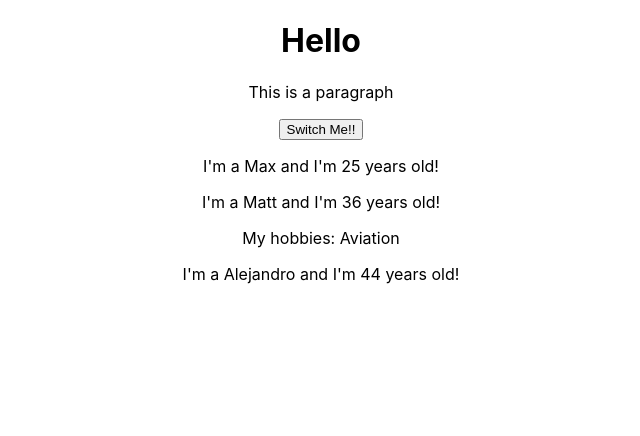
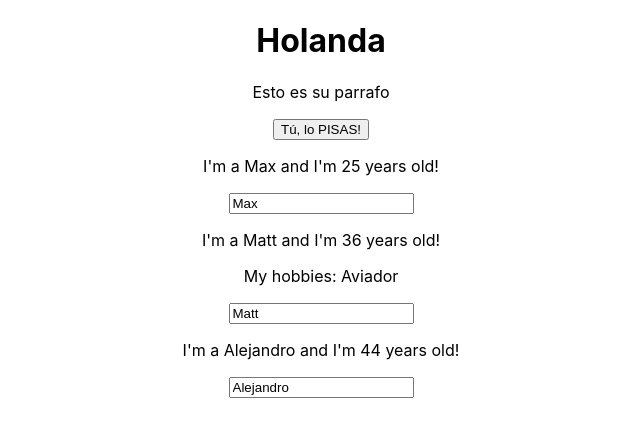
Before and after one commit to matias-harding/react-one, a React (Create React App) app: page / in a window 1280 px wide. Shown: the top 436 px of the page, without its empty margins (319-959 px from the left). Built offline with nearby package versions, Linux system fonts and the light colour scheme.

Commit message:
Two way binding with (event) handler (E46)

```diff
--- a/src/App.js
+++ b/src/App.js
@@ -13,8 +13,6 @@ class App extends Component {
   }
 
   switchNameHandler = (newName) => {
-    // console.log("Was clicked!");
-    // NOT's: this.state.person[0].name = 'Lolo Palanca';
     this.setState({
       persons: [
         {name: newName, age: 25},
@@ -24,19 +22,31 @@ class App extends Component {
     });
   }
 
+  nameChangedHandler = (event) => {
+    this.setState({
+      persons: [
+        {name: 'Max', age: 25},
+        {name: event.target.value, age: 36},
+        {name: 'Alejandro', age: 21}
+      ]
+    });
+  }
+
   render() {
     return (
       <div className="App">
-        <h1>Hello</h1>
-        <p>This is a paragraph</p>
-        <button onClick={this.switchNameHandler.bind(this, 'Maximilian')}>Switch Me!!</button>
+        <h1>Holanda</h1>
+        <p>Esto es su parrafo</p>
+        <button onClick={this.switchNameHandler.bind(this, 'Maximilian')}>Tú, lo PISAS!</button>
         <Person
           name={this.state.persons[0].name}
           age={this.state.persons[0].age} />
         <Person
           name={this.state.persons[1].name}
           age={this.state.persons[1].age}
-          click={this.switchNameHandler.bind(this, 'Matts!!')} > My hobbies: Aviation</Person>
+          click={this.switchNameHandler.bind(this, 'Matts!!')}
+          changed={this.nameChangedHandler}
+          > My hobbies: Aviador</Person>
         <Person
           name={this.state.persons[2].name}
           age={this.state.persons[2].age} />
--- a/src/Person/Person.js
+++ b/src/Person/Person.js
@@ -2,10 +2,11 @@ import React from 'react';
 
 const person = (props) => {
     return(
-    <div>
-        <p onClick={ props.click }>I'm a {props.name} and I'm {props.age} years old!</p>
-        <p>{props.children}</p>
-    </div>
+        <div>
+            <p onClick={ props.click }>I'm a {props.name} and I'm {props.age} years old!</p>
+            <p>{props.children}</p>
+            <input type="text" onChange={props.changed} value={props.name} />
+        </div>
     )
 }
 
```
